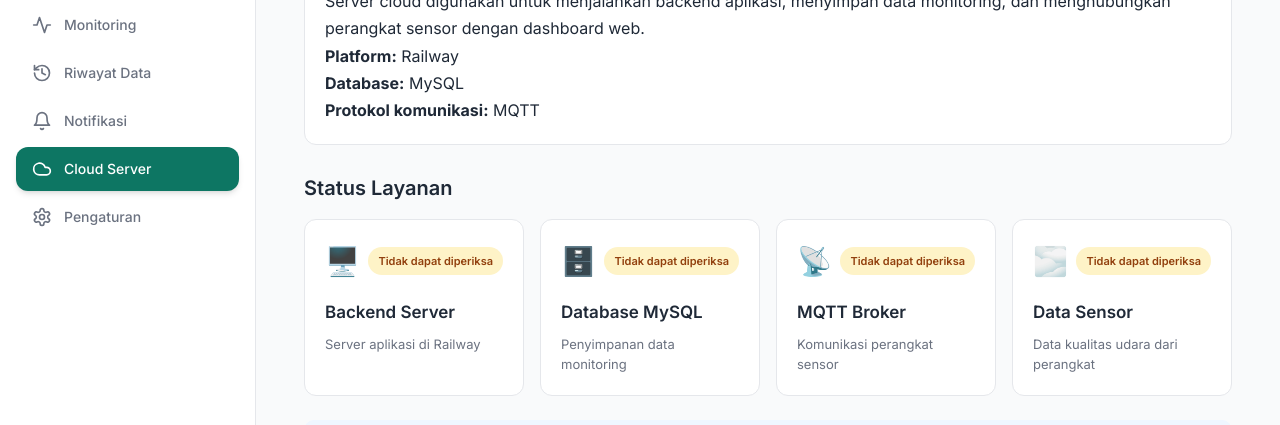
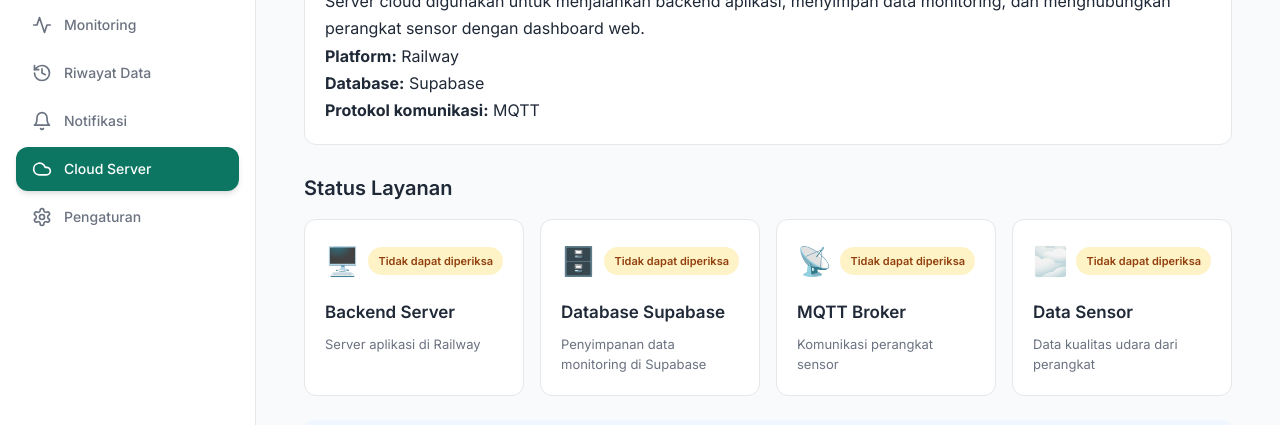
Before and after one commit to 2311102441110-bit/aqm-umkt-dashboard, a React (Vite) app in the folder frontend/: page /cloud-server in a window 1280 px wide. Shown: the part 203-628 px from the top of the page. Built offline with nearby package versions, Linux system fonts and the light colour scheme; no server answers.

Commit message:
Update backend URL for GitHub Pages

```diff
--- a/frontend/src/pages/CloudServer.jsx
+++ b/frontend/src/pages/CloudServer.jsx
@@ -1,9 +1,7 @@
 
 import React, { useEffect, useState } from 'react';
 
-const API_URL =
-  import.meta.env.VITE_API_URL ||
-  'http://localhost:3001';
+const API_URL = import.meta.env.VITE_API_URL;
 
 const CloudServer = () => {
   const [cloudStatus, setCloudStatus] = useState(null);
@@ -95,8 +93,8 @@ const CloudServer = () => {
     },
     {
       key: 'database',
-      name: 'Database MySQL',
-      description: 'Penyimpanan data monitoring',
+      name: 'Database Supabase',
+      description: 'Penyimpanan data monitoring di Supabase',
       icon: '🗄️',
     },
     {
@@ -130,7 +128,7 @@ const CloudServer = () => {
           dengan dashboard web.
         </p>
         <p><strong>Platform:</strong> Railway</p>
-        <p><strong>Database:</strong> MySQL</p>
+        <p><strong>Database:</strong> Supabase</p>
         <p><strong>Protokol komunikasi:</strong> MQTT</p>
       </div>
 
```
